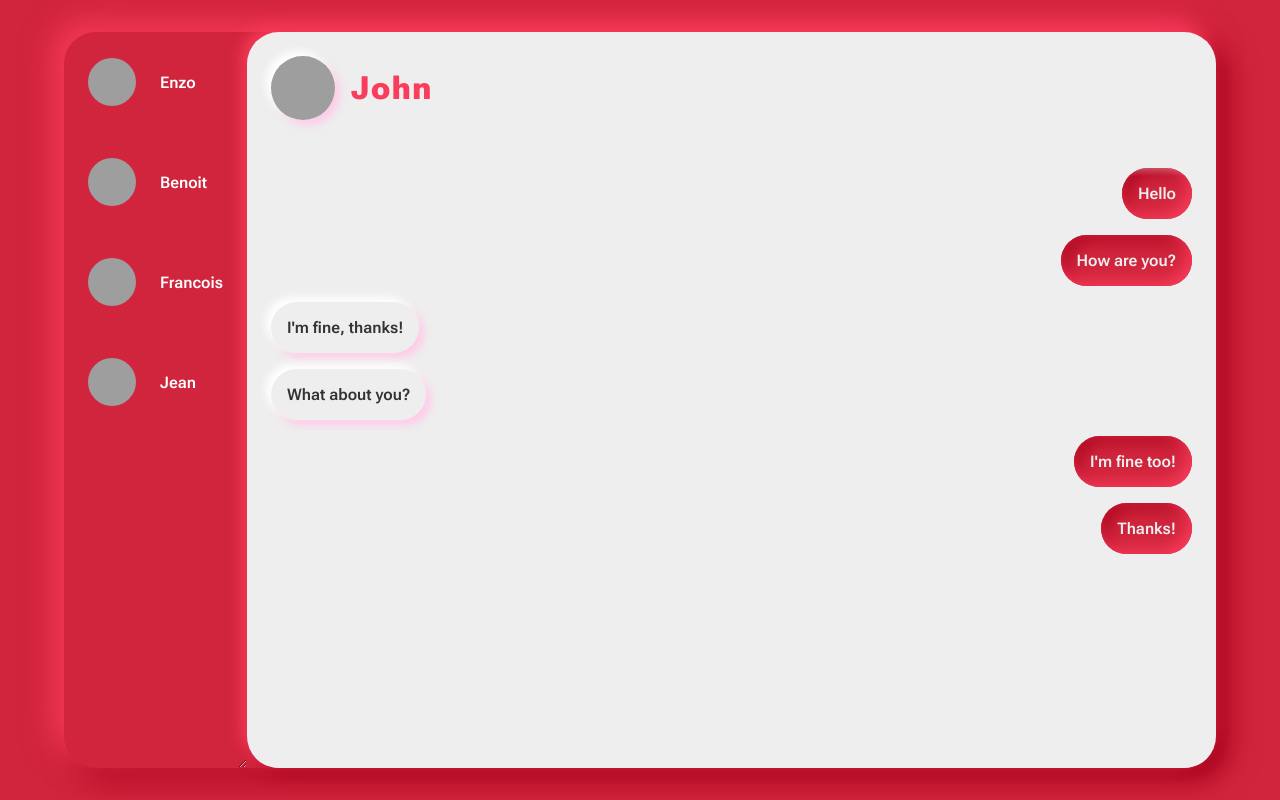
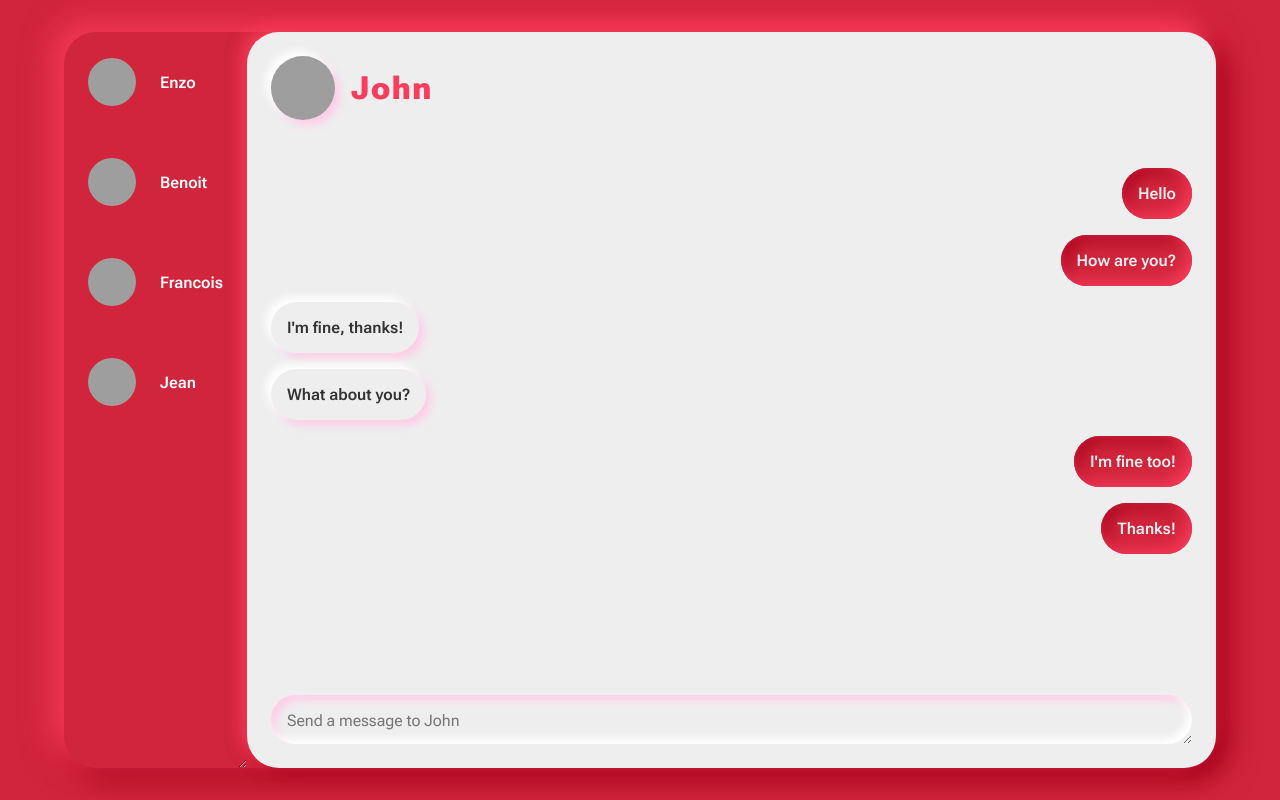
Before and after one commit to Loic-Vanden-Bossche/fpr_frontend, a React (Vite) app: page /messaging in a window 1280 px wide. Built offline with nearby package versions, Linux system fonts and the light colour scheme; grey boxes are pictures that could not be loaded.

Commit message:
:sparkles: adding hat input

```diff
--- /dev/null
+++ b/src/features/messaging/Messaging.ChatInput.tsx
@@ -0,0 +1,12 @@
+import {chatInput} from "./Messaging.style.ts";
+import {Contact} from "../../types";
+import {inWhiteShadow} from "../../ui/shadows.ts";
+
+interface Props {
+  contact: Contact;
+}
+
+export function MessagingChatInput({contact}: Props) {
+  const classes = [chatInput, inWhiteShadow];
+  return <textarea css={classes} placeholder={`Send a message to ${contact.name}`}/>;
+}
--- a/src/features/messaging/Messaging.ChatWindow.tsx
+++ b/src/features/messaging/Messaging.ChatWindow.tsx
@@ -3,6 +3,7 @@ import {MessagingChatHeader} from "./Messaging.ChatHeader.tsx";
 import {messagingChat} from "./Messaging.style.ts";
 import {MessagingChatBody} from "./Messaging.ChatBody.tsx";
 import {outPrimaryShadowSmall} from "../../ui/shadows.ts";
+import {MessagingChatInput} from "./Messaging.ChatInput.tsx";
 
 interface Props {
   contact: Contact;
@@ -15,5 +16,6 @@ export function MessagingChatWindow({contact}: Props) {
   return <section css={classes}>
     <MessagingChatHeader contact={contact} />
     <MessagingChatBody messages={messagesList} contact={contact} />
+    <MessagingChatInput contact={contact} />
   </section>;
 }
--- a/src/features/messaging/Messaging.style.ts
+++ b/src/features/messaging/Messaging.style.ts
@@ -55,6 +55,7 @@ export const contactList = css`
   max-width: 75%;
   min-width: calc(24px + 48px + 24px);
   resize: horizontal;
+  scroll-snap-type: y mandatory;
 `;
 
 export const messagingScreen = css`
@@ -78,23 +79,6 @@ export const messagingChat = css`
   flex-direction: column;
   position: relative;
   gap: 24px;
-
-  &::before {
-    background: linear-gradient(${colors.white}, ${colors.white}00);
-    top: 112px;
-  }
-  &::after {
-    background: linear-gradient(to top, ${colors.white}, ${colors.white}00);
-    bottom: 0;
-  }
-
-  &:after, &:before {
-    content: "";
-    height: 32px;
-    width: 100%;
-    position: absolute;
-    left: 0;
-  }
 `;
 
 export const chatHeader = css`
@@ -137,6 +121,7 @@ export const chatMessageContainer = css`
   display: flex;
   flex-direction: column;
   overflow-y: auto;
+  overflow-x: hidden;
   gap: 16px;
   list-style: none;
   height: 92%;
@@ -149,3 +134,17 @@ export const receivedMessage = css`
   color: ${colors.white};
   align-self: flex-end;
 `;
+
+export const chatInput = css`
+  border: hidden;
+  background: ${colors.white};
+  border-radius: ${borderRadius};
+  padding: 16px;
+  resize: vertical;
+  max-height: 50%;
+  height: 1.4rem;
+  min-height: 1rem;
+  font-size: 1rem;
+  overflow-y: auto;
+  margin-top: 24px;
+`;
--- a/src/ui/shadows.ts
+++ b/src/ui/shadows.ts
@@ -16,3 +16,6 @@ export const inPrimaryShadowSmall = css `
 export const outWhiteShadow = css`
   box-shadow: -5px -5px 8px white, 5px 5px 8px #FFCAE8;
 `
+export const inWhiteShadow = css`
+  box-shadow: inset -5px -5px 8px white, inset 5px 5px 8px #FFCAE8;
+`
```
